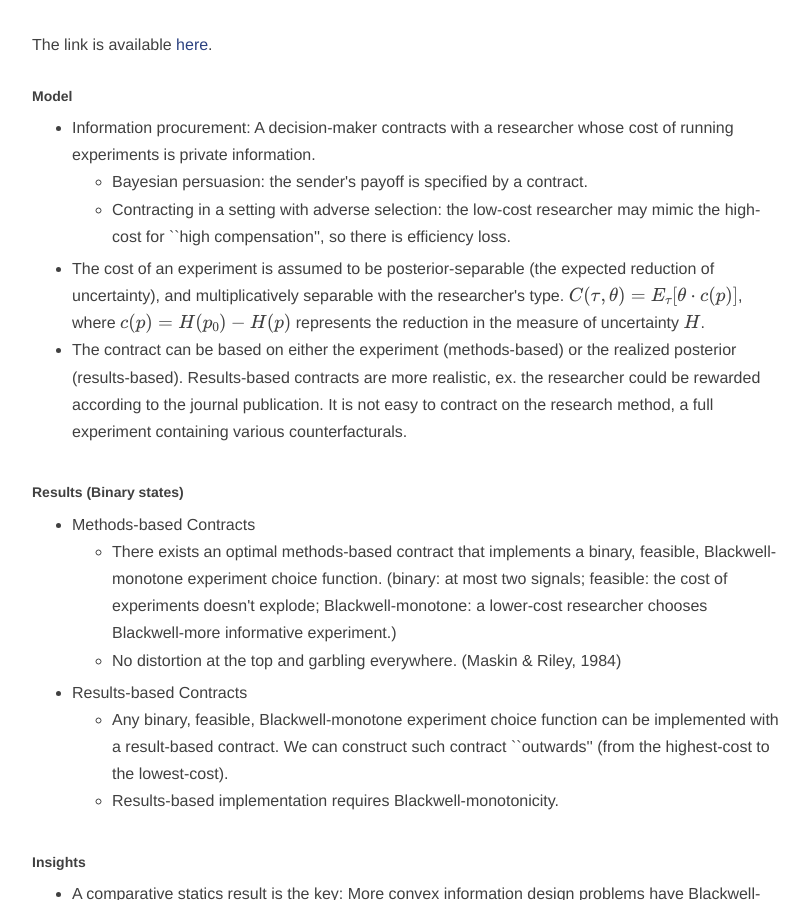
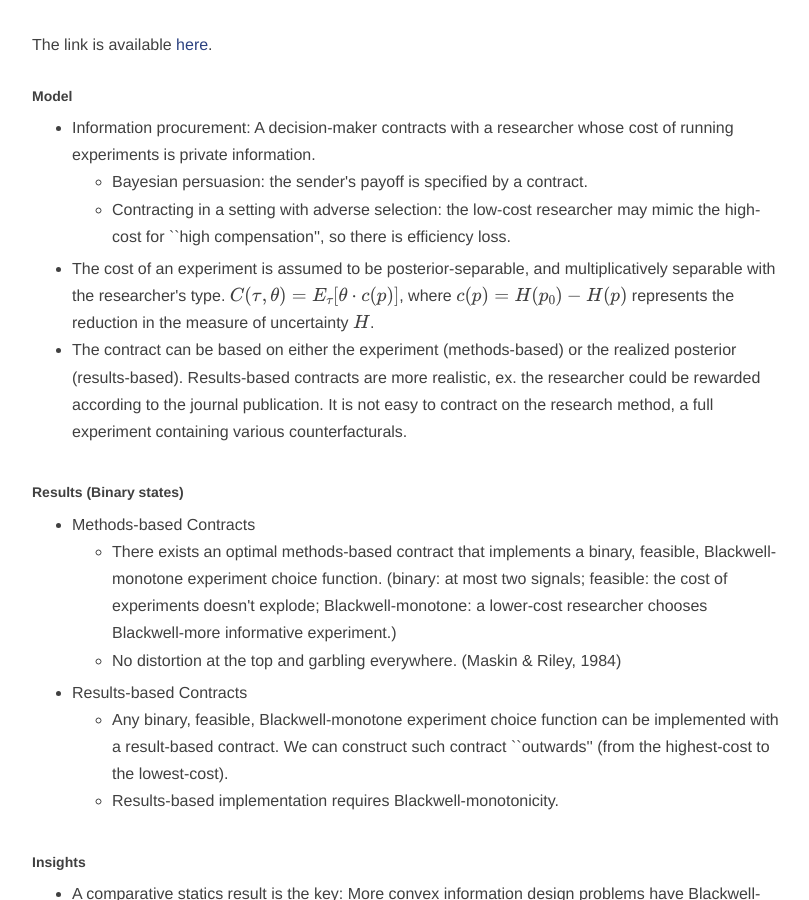
Before and after one commit to hanwangecon/hanwangecon.github.io, a Jekyll site: the page built from _posts/2021-02-05-first-post.md, in a window 1280 px wide and 900 px high, scrolled down 565 px. Shown: the whole window, without its empty margins (233-1042 px from the left). Built offline with Jekyll 4.4.1, drawn with Linux system fonts in a browser that asks for light colours; nearby versions of some CDN libraries; formulas are drawn with MathJax 3; comment, search, counter and statistics services are not loaded.

Commit message:
Update 2021-02-05-first-post.md

```diff
--- a/_posts/2021-02-05-first-post.md
+++ b/_posts/2021-02-05-first-post.md
@@ -21,7 +21,7 @@ The link is available [here](https://papers.ssrn.com/sol3/papers.cfm?abstract_id
 <li> Bayesian persuasion: the sender's payoff is specified by a contract.</li>
 <li> Contracting in a setting with adverse selection: the low-cost researcher may mimic the high-cost for ``high compensation'', so there is efficiency loss. </li>
 </ul>
-<li> The cost of an experiment is assumed to be posterior-separable (the expected reduction of uncertainty), and multiplicatively separable with the researcher's type. $C(\tau,\theta)=E_{\tau}[\theta \cdot c(p)]$, where $c(p)=H(p_{0})-H(p)$ represents the reduction in the measure of uncertainty $H$.</li>
+<li> The cost of an experiment is assumed to be posterior-separable, and multiplicatively separable with the researcher's type. $C(\tau,\theta)=E_{\tau}[\theta \cdot c(p)]$, where $c(p)=H(p_{0})-H(p)$ represents the reduction in the measure of uncertainty $H$.</li>
 <li> The contract can be based on either the experiment (methods-based) or the realized posterior (results-based). Results-based contracts are more realistic, ex. the researcher could be rewarded according to the journal publication. It is not easy to contract on the research method, a full experiment containing various counterfacturals. </li>
 </ul>
 
```
